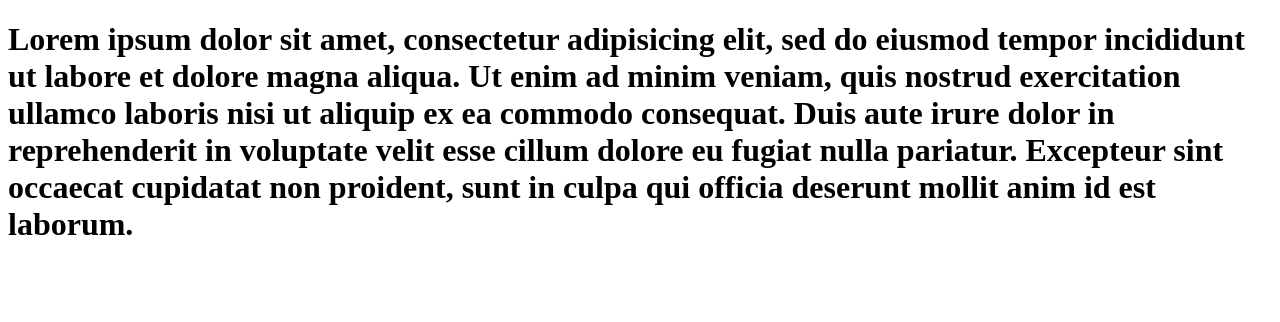
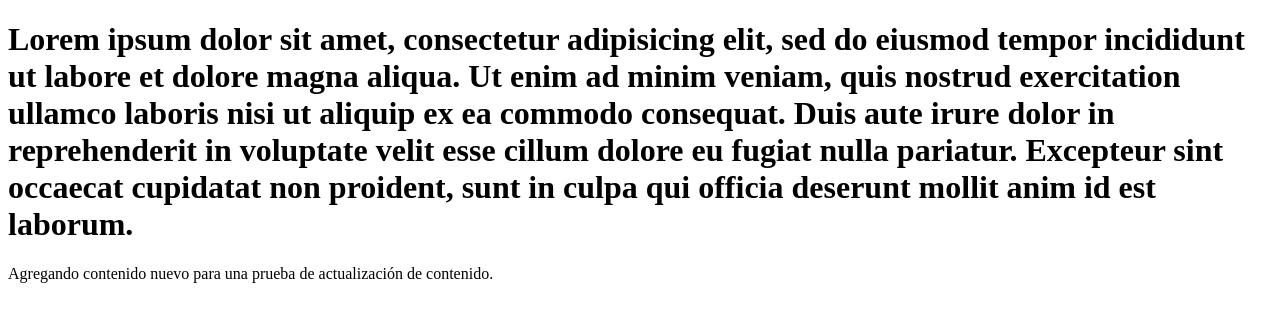
Before and after one commit to gemersonhenry/hello-world, a plain HTML site: page index.html in a window 1280 px wide. Drawn offline with Linux system fonts and the light colour scheme.

Commit message:
Agregando contenido de prueba
Se realizará una prueba para comprobar funcionalidades de github desktop

```diff
--- a/index.html
+++ b/index.html
@@ -15,5 +15,8 @@
 		cillum dolore eu fugiat nulla pariatur. Excepteur sint occaecat cupidatat non
 		proident, sunt in culpa qui officia deserunt mollit anim id est laborum.
 	</h1>
+	<section>
+		Agregando contenido nuevo para una prueba de actualización de contenido.
+	</section>
 </body>
 </html>
```
